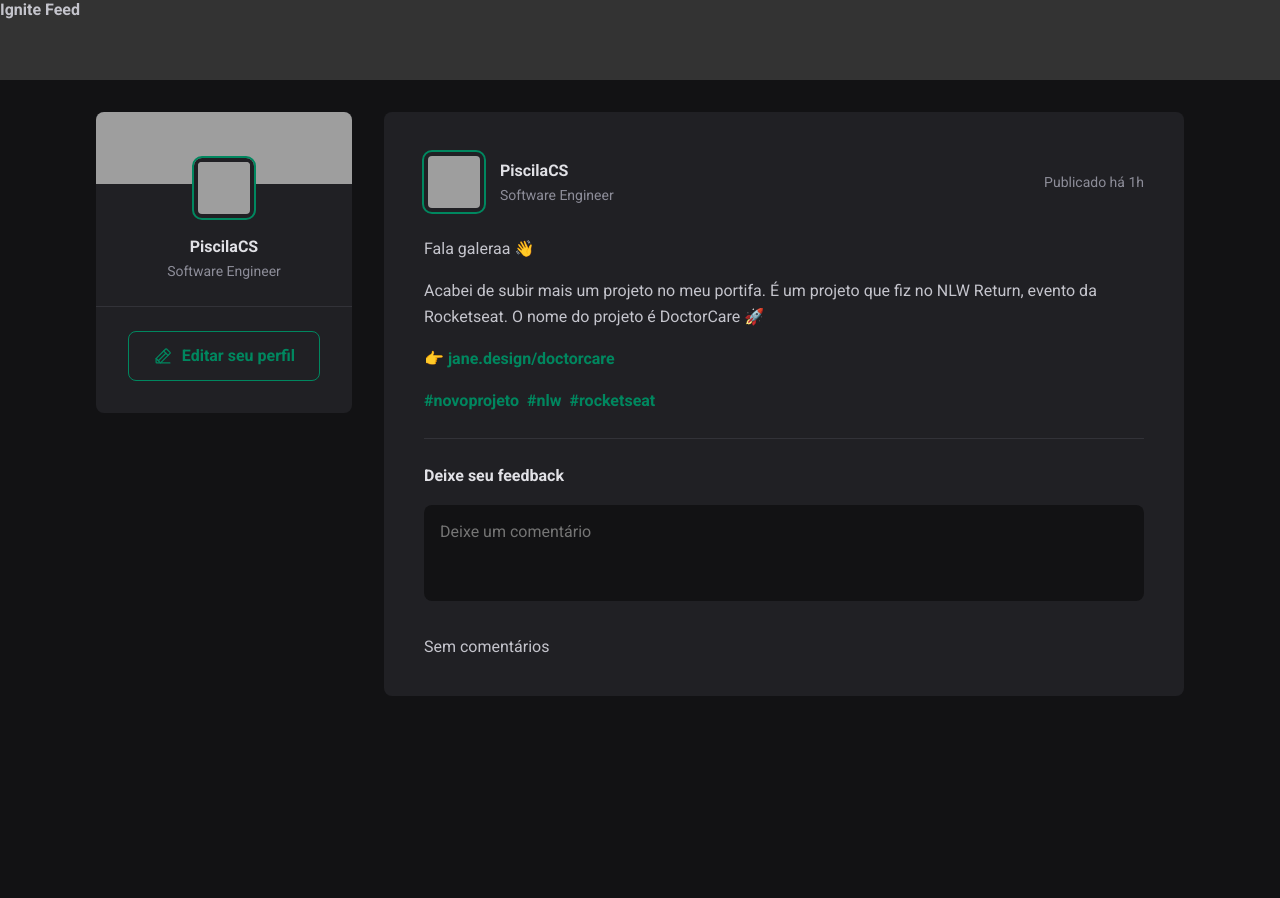
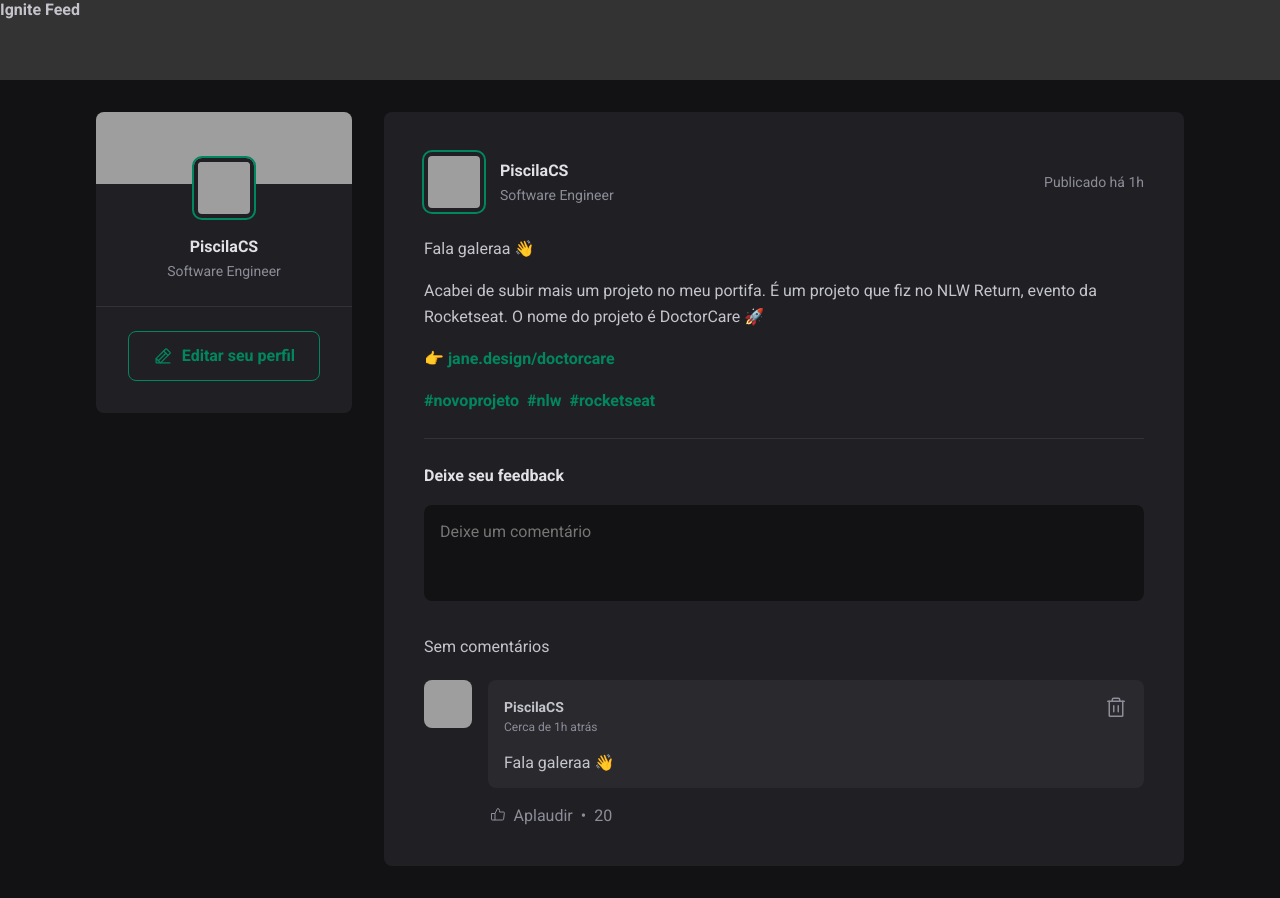
Before and after one commit to SuayMack/ignite-feed, a React (Vite) app: page / in a window 1280 px wide. Before the commit the page ends 800 px from the top, so only its background shows below. Built offline with nearby package versions, Linux system fonts and the light colour scheme; grey boxes are pictures that could not be loaded.

Commit message:
feat: created Comment component

```diff
--- a/src/components/Comment.jsx
+++ b/src/components/Comment.jsx
@@ -2,11 +2,12 @@
 import styles from './Comment.module.css'
 
 export function Comment() {
+  return(
     <div className={styles.comment}>
       <img src="http://github.com/SuayMack.png" />
       <div className={styles.commentBox}>
         <div className={styles.commentContent}>
-        <header></header>
+          <header>
             <div className={styles.authorAndTime}>
               <strong>PiscilaCS</strong>
               <time title="23 de novembro de 2023 às 10:03" dateTime="2023-11-23 08:13:00">Cerca de 1h atrás</time>
@@ -14,6 +15,8 @@
             <button title="Deletar comentário">
               <Trash size={24} />
             </button>
+          </header>
+          <p>Fala galeraa 👋</p>
         </div>
         <footer>
           <button>
@@ -23,4 +26,5 @@
         </footer>
       </div>
     </div>
+  )
 }
--- a/src/components/Comment.module.css
+++ b/src/components/Comment.module.css
@@ -1,3 +1,86 @@
-.commentList {
-  margin-top: 2rem;
+.comment {
+  margin-top: 1.5rem;
+  display: flex;
+  gap: 1rem;
 }
+
+.comment > img {
+  width: 3rem;
+  height: 3rem;
+  border-radius: 8px;
+}
+
+.commentBox {
+  flex: 1;
+}
+
+.commentContent {
+  background: var(--gray-700);
+  border-radius: 8px;
+  padding: 1rem;
+}
+
+.commentContent header {
+  display: flex;
+  align-items: flex-start;
+  justify-content: space-between;
+}
+
+.authorAndTime strong {
+  display: block;
+  font-size: 0.875rem;
+  line-height: 1.6;
+}
+
+.authorAndTime time {
+  display: block;
+  font-size: 0.75rem;
+  line-height: 1.6;
+  color: var(--gray-400);
+}
+
+.commentContent header button {
+  background: transparent;
+  border: 0;
+  color: var(--gray-400);
+  cursor: pointer;
+}
+
+.commentContent header button:hover {
+  color: var(--red-500);
+}
+
+.commentContent p {
+  margin-top: 1rem;
+  color: var(--gray-300);
+}
+
+.commentBox footer {
+  margin-top: 1rem;
+}
+
+.commentBox footer button {
+  background: transparent;
+  border: 0;
+  color: var(--gray-400);
+  cursor: pointer;
+
+  display: flex;
+  align-items: center;
+
+  border-radius: 2px;
+  padding: .1rem;
+}
+
+.commentBox footer button:hover {
+  color: var(--green-300);
+}
+
+.commentBox footer button svg {
+  margin-right: .5rem;
+}
+
+.commentBox footer button span::before {
+  content: "\2022";
+  padding: 0 0.5rem;
+}
```
Lines whose indentation alone changed are shown as unchanged.
